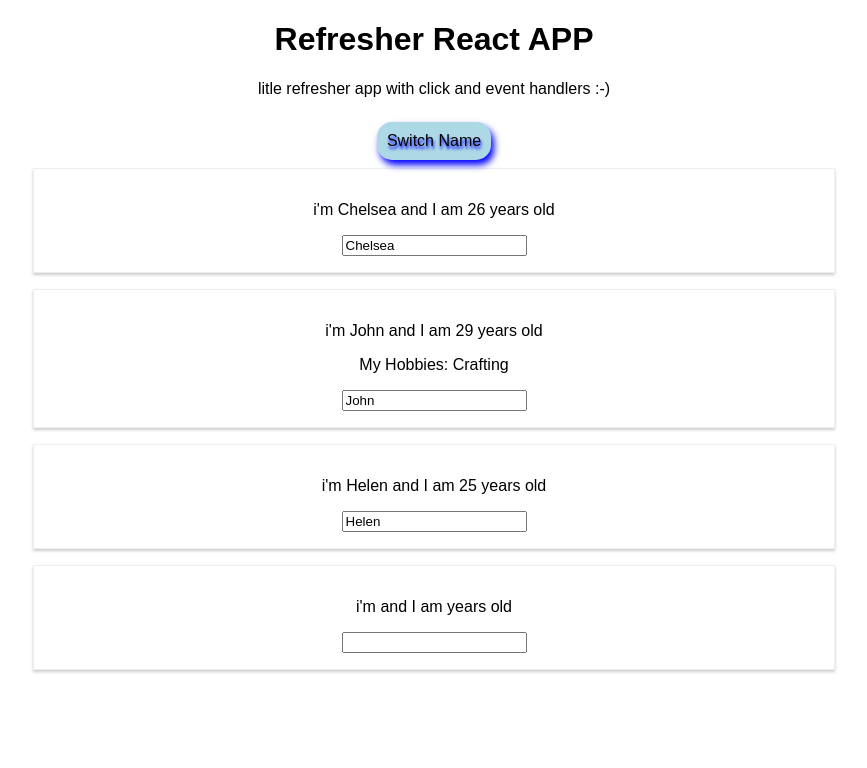
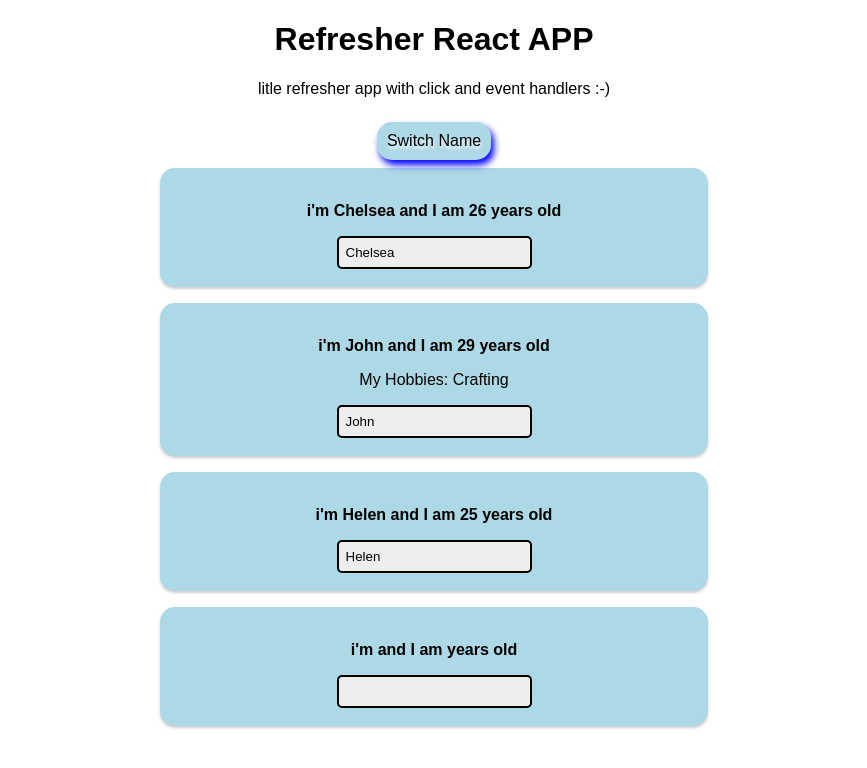
Before and after one commit to bchelsea/my, a React (Create React App) app: page / in a window 1280 px wide. Shown: the top 768 px of the page, without its empty margins (206-1073 px from the left). Built offline with nearby package versions, Linux system fonts and the light colour scheme.

Commit message:
added more styling

```diff
--- a/src/App.css
+++ b/src/App.css
@@ -2,7 +2,3 @@
   text-align: center;
   font-family: Arial, Helvetica, sans-serif;
 }
-
-.button {
-  color: green;
-}
--- a/src/App.js
+++ b/src/App.js
@@ -47,7 +47,7 @@ class App extends Component {
         margin: '8px',
         borderRadius: '15px',
         boxShadow: '3px 5px 7px blue',
-        textShadow: '1px 3px 3px blue'
+        textShadow: '1px 3px 3px white',
       };
 
 
@@ -79,6 +79,7 @@ class App extends Component {
       </div>
     )
    //return React.createElement('div',{className: 'App'},React.createElement('h1', null, 'DOes this work now'));
+
      }
 }
 
--- a/src/Person/Person.css
+++ b/src/Person/Person.css
@@ -1,8 +1,22 @@
 .Person {
-    width: 60%;
+    width: 40%;
     margin: auto auto 16px;
-    border: 1px solid #eee;
+    border: 2px solid lightblue;
     box-shadow: 0 2px 3px #ccc;
     padding: 16px;
     text-align: center;
+    border-Radius: 15px;
+    background-color: lightblue;
 }
+
+.Paragraph {
+    font-weight: bold
+}
+
+.TextBox {
+    border: 2px solid black;
+    height: 15px;
+    padding: 7px;
+    background-color: #eee;
+    border-radius: 5px;
+}
--- a/src/Person/Person.js
+++ b/src/Person/Person.js
@@ -4,9 +4,9 @@ import Person from './Person.css';
 const person = (props) => {
     return (
         (<div className ='Person'>
-        <p onClick={props.click}> i'm {props.name} and I am {props.age} years old</p>
+        <p className='Paragraph' onClick={props.click}> i'm {props.name} and I am {props.age} years old</p>
         <p>{props.children}</p>
-        <input type ="text" onChange={props.changed} value={props.name}/>
+        <input type ="text" className='TextBox' onChange={props.changed} value={props.name}/>
         </div>
         )
     )
```
